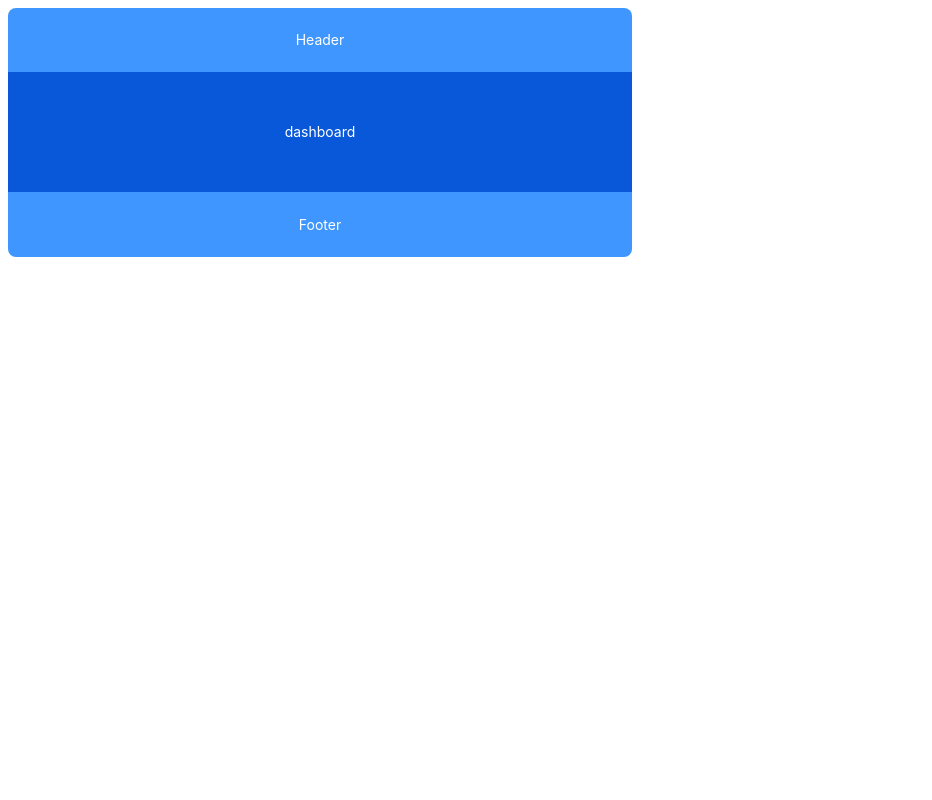
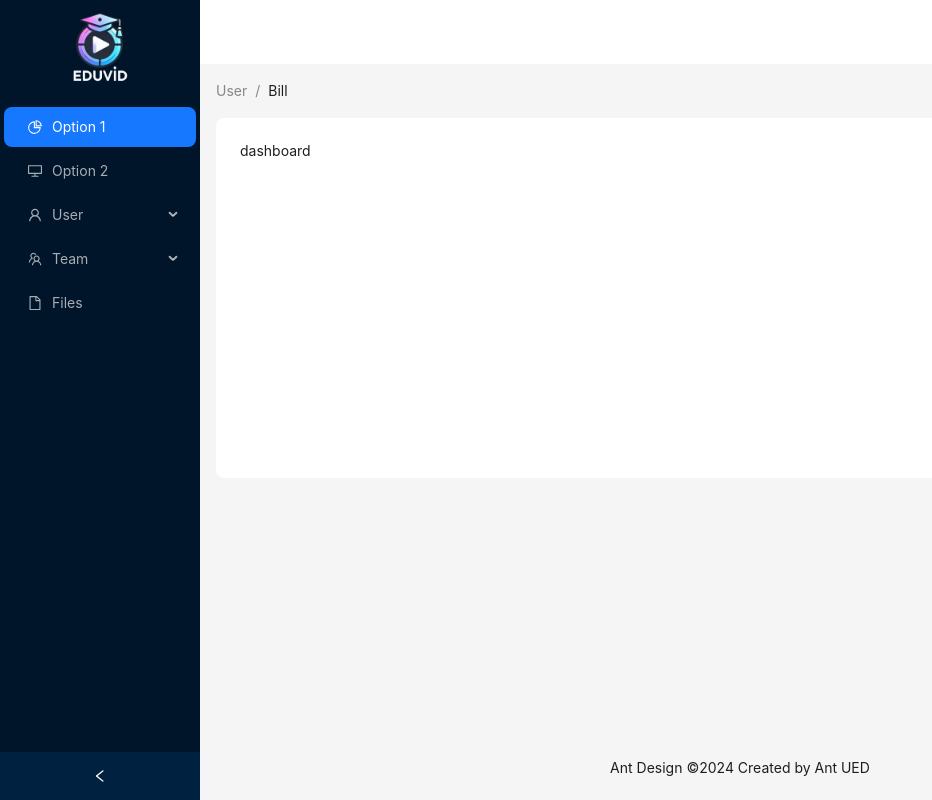
Before and after one commit to barudak-developer-EVOS/FE-VideoEdukasi, a Next.js app: page / in a window 1280 px wide. Shown: the whole page, without its empty margins (0-932 px from the left). Built offline with nearby package versions, Linux system fonts and the light colour scheme.

Commit message:
feat(layot):enter logo eduvid

```diff
--- a/pages/_app.tsx
+++ b/pages/_app.tsx
@@ -3,6 +3,7 @@
 import type { AppProps } from "next/app";
 import Layout from "@/components/molecules/Layout";
 import { useRouter } from "next/router";
+import "../src/styles/globals.css";
 const IGNORED_LAYOUT = ["/login"];
 export default function App({ Component, pageProps }: AppProps) {
   const router = useRouter();
--- a/src/components/molecules/Layout/index.tsx
+++ b/src/components/molecules/Layout/index.tsx
@@ -1,53 +1,97 @@
-import React, { ReactNode } from "react";
-import { Layout } from "antd";
+import React, { useState, ReactNode } from "react";
+import {
+  DesktopOutlined,
+  FileOutlined,
+  PieChartOutlined,
+  TeamOutlined,
+  UserOutlined,
+} from "@ant-design/icons";
+import type { MenuProps } from "antd";
+import { Breadcrumb, Layout, Menu, theme } from "antd";
+import Image from "next/image";
+const { Header, Content, Footer, Sider } = Layout;
 
-const { Header, Footer, Sider, Content } = Layout;
+type MenuItem = Required<MenuProps>["items"][number];
 
-const headerStyle: React.CSSProperties = {
-  textAlign: "center",
-  color: "#fff",
-  height: 64,
-  paddingInline: 48,
-  lineHeight: "64px",
-  backgroundColor: "#4096ff",
-};
-
-const contentStyle: React.CSSProperties = {
-  textAlign: "center",
-  minHeight: 120,
-  lineHeight: "120px",
-  color: "#fff",
-  backgroundColor: "#0958d9",
-};
-
-const siderStyle: React.CSSProperties = {
-  textAlign: "center",
-  lineHeight: "120px",
-  color: "#fff",
-  backgroundColor: "#1677ff",
-};
-
-const footerStyle: React.CSSProperties = {
-  textAlign: "center",
-  color: "#fff",
-  backgroundColor: "#4096ff",
-};
-
-const layoutStyle = {
-  borderRadius: 8,
-  overflow: "hidden",
-  width: "calc(50% - 8px)",
-  maxWidth: "calc(50% - 8px)",
-};
+function getItem(
+  label: React.ReactNode,
+  key: React.Key,
+  icon?: React.ReactNode,
+  children?: MenuItem[]
+): MenuItem {
+  return {
+    key,
+    icon,
+    children,
+    label,
+  } as MenuItem;
+}
 interface Props {
   children: ReactNode;
 }
-const App: React.FC<Props> = ({ children }) => (
-  <Layout style={layoutStyle}>
-    <Header style={headerStyle}>Header</Header>
-    <Content style={contentStyle}>{children}</Content>
-    <Footer style={footerStyle}>Footer</Footer>
-  </Layout>
-);
+
+const items: MenuItem[] = [
+  getItem("Option 1", "1", <PieChartOutlined />),
+  getItem("Option 2", "2", <DesktopOutlined />),
+  getItem("User", "sub1", <UserOutlined />, [
+    getItem("Tom", "3"),
+    getItem("Bill", "4"),
+    getItem("Alex", "5"),
+  ]),
+  getItem("Team", "sub2", <TeamOutlined />, [
+    getItem("Team 1", "6"),
+    getItem("Team 2", "8"),
+  ]),
+  getItem("Files", "9", <FileOutlined />),
+];
+
+const App: React.FC<Props> = ({ children }) => {
+  const [collapsed, setCollapsed] = useState(false);
+  const {
+    token: { colorBgContainer, borderRadiusLG },
+  } = theme.useToken();
+
+  return (
+    <Layout style={{ minHeight: "100vh" }}>
+      <Sider
+        collapsible
+        collapsed={collapsed}
+        onCollapse={(value) => setCollapsed(value)}
+      >
+        <div className="" style={{ textAlign: "center" }}>
+          <Image src="/eduvidLogo.png" alt="Logo" width={100} height={100} />
+        </div>
+        <Menu
+          theme="dark"
+          defaultSelectedKeys={["1"]}
+          mode="inline"
+          items={items}
+        />
+      </Sider>
+      <Layout>
+        <Header style={{ padding: 0, background: colorBgContainer }} />
+        <Content style={{ margin: "0 16px" }}>
+          <Breadcrumb style={{ margin: "16px 0" }}>
+            <Breadcrumb.Item>User</Breadcrumb.Item>
+            <Breadcrumb.Item>Bill</Breadcrumb.Item>
+          </Breadcrumb>
+          <div
+            style={{
+              padding: 24,
+              minHeight: 360,
+              background: colorBgContainer,
+              borderRadius: borderRadiusLG,
+            }}
+          >
+            {children}
+          </div>
+        </Content>
+        <Footer style={{ textAlign: "center" }}>
+          Ant Design ©{new Date().getFullYear()} Created by Ant UED
+        </Footer>
+      </Layout>
+    </Layout>
+  );
+};
 
 export default App;
--- /dev/null
+++ b/src/styles/globals.css
@@ -0,0 +1,5 @@
+* {
+  margin: 0;
+  padding: 0;
+  box-sizing: border-box;
+}
```
Also changed, not shown: public/eduvidLogo.png (added).
